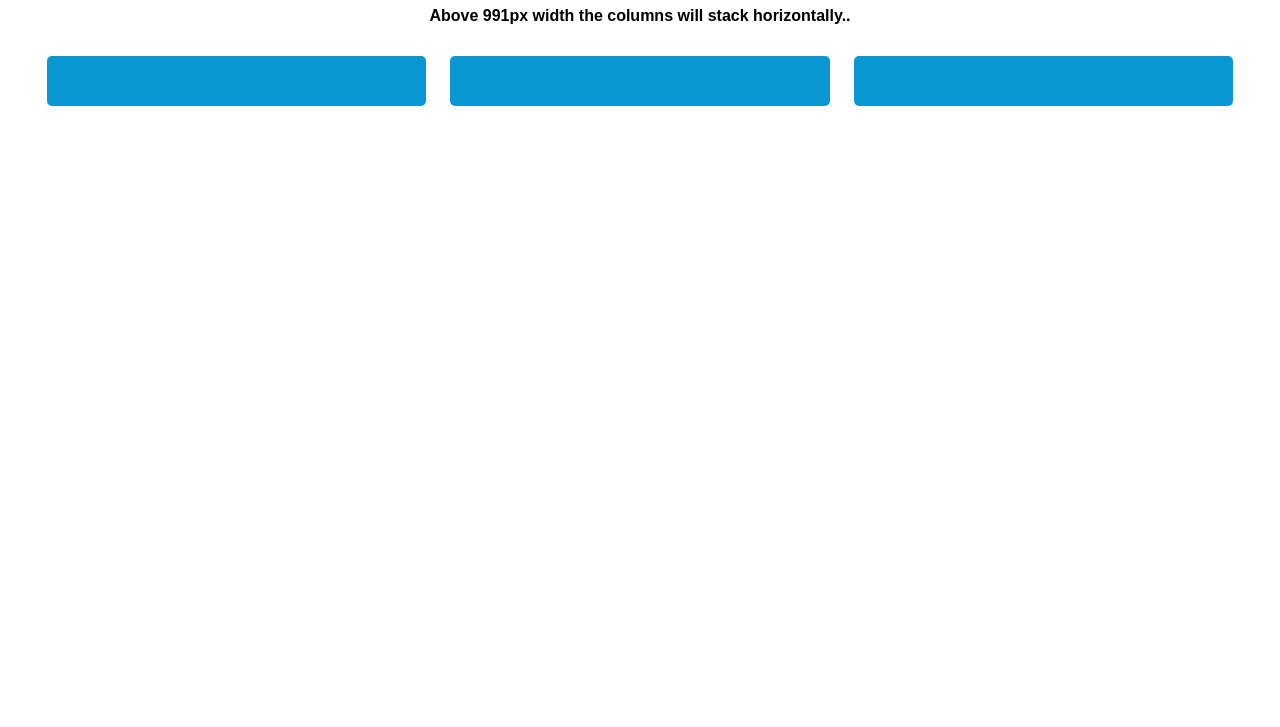
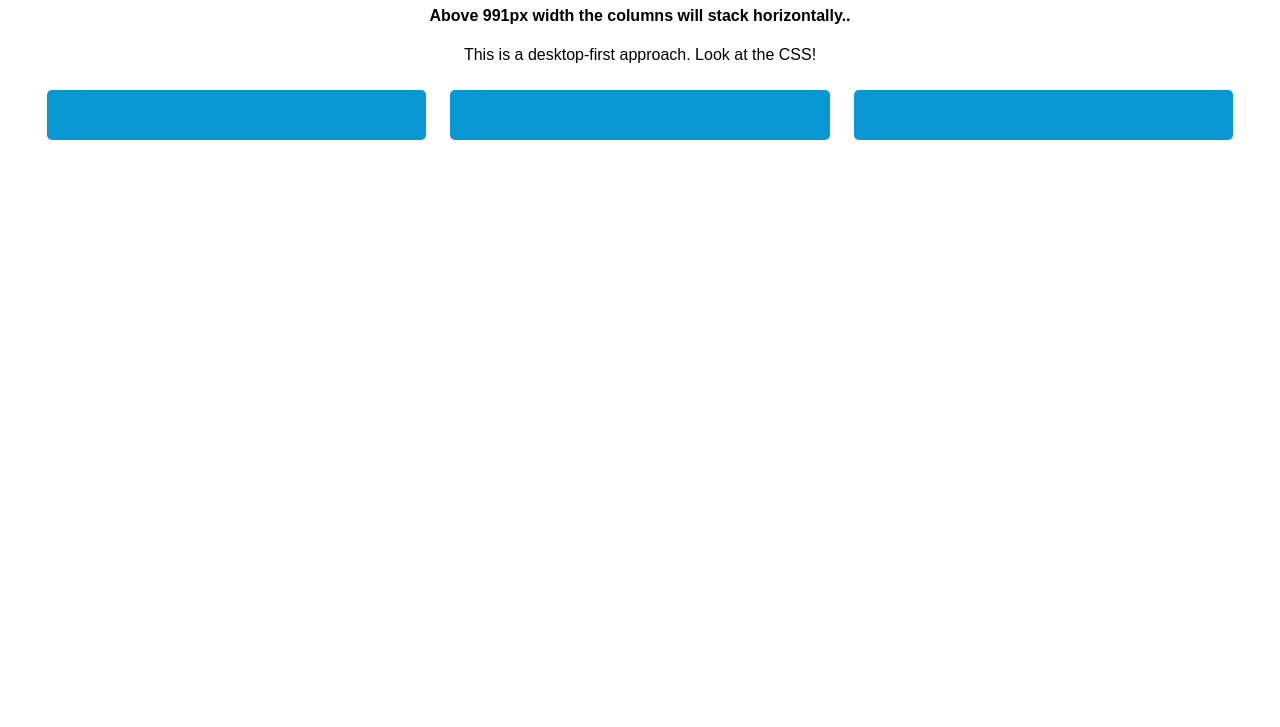
Before and after one commit to ckz8780/ci-desktop-first, a plain HTML site: page index.html in a window 1280 px wide. Shown: the part 73-800 px from the top of the page. Drawn offline with Linux system fonts and the light colour scheme.

Commit message:
updated header

```diff
--- a/index.html
+++ b/index.html
@@ -11,6 +11,7 @@
 	<header>
 		<h1>Resize your browser!</h1>
 		<h4>Above 991px width the columns will stack horizontally..</h4>
+		<p>This is a desktop-first approach. Look at the CSS!</p>
 	</header>
 	<div class="container">
 		<div class="column"></div>
```
Also changed, not shown: 1 other file.
